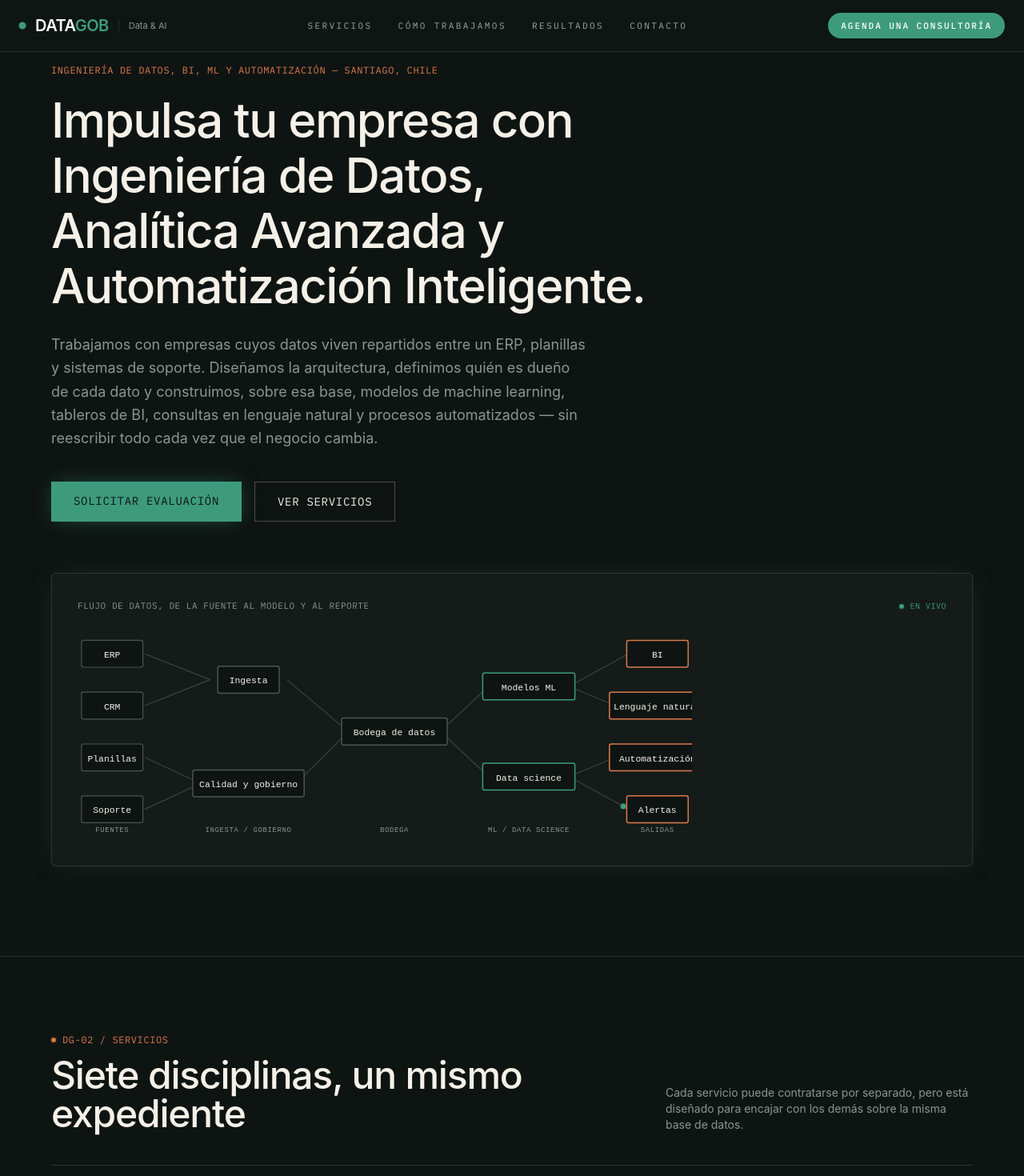
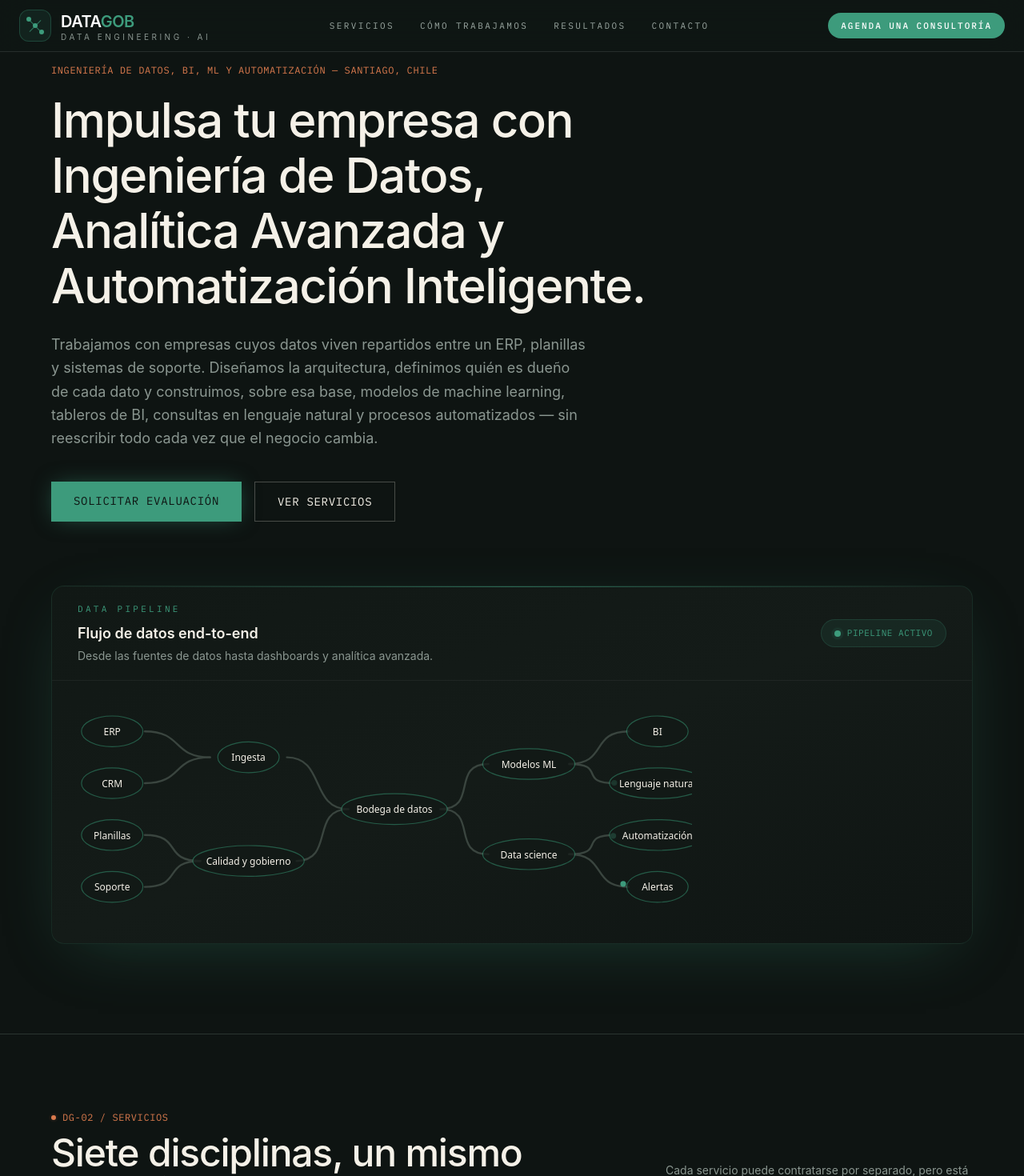
Before and after one commit to mrtnoo/data-gob, a Next.js app: page / in a window 1280 px wide. Shown: the top 1470 px of the page at 80% size. Built offline with nearby package versions, Linux system fonts and the light colour scheme.

Commit message:
cambio nodos

```diff
--- a/app/page.tsx
+++ b/app/page.tsx
@@ -263,44 +263,64 @@ function DiagramaFlujo() {
   return (
     <svg viewBox="0 0 640 220" className="h-auto w-full max-w-3xl" aria-hidden="true">
       {/* líneas estáticas de cada tramo, debajo de los paquetes animados */}
-      {TRAMOS.map((t, i) => (
-        <line
+      {TRAMOS.map((t, i) => {
+        const [x1, y1] = t.from;
+        const [x2, y2] = t.to;
+
+        const path = `
+              M ${x1} ${y1}
+              C ${x1 + 40} ${y1},
+                ${x2 - 40} ${y2},
+                ${x2} ${y2}
+            `;
+
+        return (
+          <path
             key={i}
-          x1={t.from[0]}
-          y1={t.from[1]}
-          x2={t.to[0]}
-          y2={t.to[1]}
+            d={path}
+            fill="none"
             stroke="#3A453F"
-          strokeWidth="1"
+            strokeWidth="2"
+            strokeLinecap="round"
           />
-      ))}
+        );
+      })}
 
       {/* paquetes de datos viajando por cada tramo, en cascada */}
       {TRAMOS.map((t, i) => (
         <PaqueteDatos key={i} from={t.from} to={t.to} delay={t.delay} />
       ))}
 
+
       {/* nodos */}
       {NODOS_FLUJO.map((n) => {
+        const x = Number(n.x);
+        const y = Number(n.y);
         const w = n.w ?? 64;
+
+        if (isNaN(x) || isNaN(y)) return null;
+
         return (
           <g key={n.id}>
             <rect
-              x={n.x - w / 2}
-              y={n.y - 14}
+              x={x - w / 2}
+              y={y - 16}
               width={w}
-              height="28"
-              rx="2"
-              fill="#0E1412"
-              stroke={colorNodo(n.variante)}
-              strokeWidth={n.variante === "fuente" ? 1 : 1.25}
+              height="32"
+              rx="999"
+              ry="999"
+              fill="rgba(18, 25, 23, 0.72)"
+              stroke="rgba(73, 214, 163, 0.35)"
+              strokeWidth="1"
+              filter="url(#softGlow)"
             />
+
             <text
-              x={n.x}
-              y={n.y + 4}
+              x={x}
+              y={y + 4}
               textAnchor="middle"
-              fontFamily="ui-monospace, monospace"
-              fontSize="9.5"
+              fontFamily="ui-sans-serif, system-ui"
+              fontSize="10"
               fill="#F5F1E8"
             >
               {n.id}
@@ -308,28 +328,6 @@ function DiagramaFlujo() {
           </g>
         );
       })}
-
-      {/* rótulos de columna */}
-      {[
-        { x: COL_FUENTE, label: "FUENTES" },
-        { x: (COL_INGESTA + COL_GOBIERNO) / 2, label: "INGESTA / GOBIERNO" },
-        { x: COL_BODEGA, label: "BODEGA" },
-        { x: COL_MODELO, label: "ML / DATA SCIENCE" },
-        { x: COL_SALIDA, label: "SALIDAS" },
-      ].map((c) => (
-        <text
-          key={c.label}
-          x={c.x}
-          y="212"
-          textAnchor="middle"
-          fontFamily="ui-monospace, monospace"
-          fontSize="7.5"
-          letterSpacing="0.5"
-          fill="#8A9690"
-        >
-          {c.label}
-        </text>
-      ))}
     </svg>
   );
 }
@@ -675,23 +673,31 @@ export default function Home() {
         <div className="mx-auto flex h-16 max-w-7xl items-center justify-between px-6">
 
           {/* Logo */}
-          <a
-            href="#"
-            className="group flex items-center gap-3"
+          <a href="#" className="group flex items-center gap-3">
+
+            <motion.div
+              whileHover={{ rotate: 180 }}
+              transition={{ duration: 0.6 }}
+              className="relative flex h-10 w-10 items-center justify-center rounded-xl border border-[#3D9B7C]/30 bg-[#3D9B7C]/10"
             >
-            <motion.div
-              animate={{ scale: [1, 1.2, 1] }}
-              transition={{ duration: 2, repeat: Infinity }}
-              className="h-2 w-2 rounded-full bg-[#3D9B7C]"
-            />
+              <div className="absolute h-1.5 w-1.5 rounded-full bg-[#3D9B7C]" />
+              <div className="absolute left-2 top-2 h-1.5 w-1.5 rounded-full bg-[#3D9B7C]" />
+              <div className="absolute right-2 bottom-2 h-1.5 w-1.5 rounded-full bg-[#3D9B7C]" />
 
-            <span className="font-serif text-xl font-semibold tracking-tight text-white transition-transform duration-300 group-hover:scale-105">
+              <div className="absolute h-px w-5 rotate-45 bg-[#3D9B7C]/70" />
+              <div className="absolute h-px w-5 -rotate-45 bg-[#3D9B7C]/70" />
+            </motion.div>
+
+            <div className="flex flex-col leading-none">
+              <span className="font-serif text-xl font-semibold tracking-tight text-white">
                 DATA<span className="text-[#3D9B7C]">GOB</span>
               </span>
 
-            <span className="hidden border-l border-white/10 pl-3 text-[11px] text-[#8A9690] lg:block">
-              Data & AI
+              <span className="text-[10px] uppercase tracking-[0.35em] text-[#8A9690]">
+                Data Engineering · AI
               </span>
+            </div>
+
           </a>
 
           {/* Navegación */}
@@ -784,24 +790,47 @@ export default function Home() {
           </motion.div>
 
           <motion.div
-            initial={{ opacity: 0 }}
-            animate={{ opacity: 1 }}
+            initial={{ opacity: 0, y: 30 }}
+            whileInView={{ opacity: 1, y: 0 }}
+            viewport={{ once: true }}
             transition={{ duration: 0.8, delay: 0.3 }}
-            className="mt-16 overflow-x-auto rounded-md border border-[#F5F1E8]/12 bg-[#141B18] p-6 shadow-[0_0_40px_-12px_rgba(61,155,124,0.25)] md:p-8"
+            className="relative mt-20 overflow-hidden rounded-2xl border border-[#3D9B7C]/15 bg-gradient-to-br from-[#111815] via-[#141B18] to-[#0F1513] shadow-[0_20px_80px_-30px_rgba(61,155,124,0.35)]"
           >
-            <div className="mb-5 flex items-center justify-between gap-4">
-              <p className="font-mono text-[11px] uppercase tracking-wider text-[#8A9690]">
-                Flujo de datos, de la fuente al modelo y al reporte
+            {/* Glow */}
+            <div className="absolute inset-x-0 top-0 h-px bg-gradient-to-r from-transparent via-[#3D9B7C] to-transparent opacity-60" />
+
+            {/* Header */}
+            <div className="flex items-center justify-between border-b border-white/5 px-8 py-5">
+              <div>
+                <p className="font-mono text-[11px] uppercase tracking-[0.3em] text-[#3D9B7C]">
+                  Data Pipeline
                 </p>
-              <span className="flex items-center gap-2 font-mono text-[10px] uppercase tracking-wider text-[#3D9B7C]">
-                <span className="relative flex h-1.5 w-1.5">
-                  <span className="absolute inline-flex h-full w-full animate-ping rounded-full bg-[#3D9B7C] opacity-60" />
-                  <span className="relative inline-flex h-1.5 w-1.5 rounded-full bg-[#3D9B7C]" />
+
+                <h3 className="mt-2 text-lg font-semibold text-[#F5F1E8]">
+                  Flujo de datos end-to-end
+                </h3>
+
+                <p className="mt-1 text-sm text-[#8A9690]">
+                  Desde las fuentes de datos hasta dashboards y analítica avanzada.
+                </p>
+              </div>
+
+              <div className="flex items-center gap-2 rounded-full border border-[#3D9B7C]/20 bg-[#3D9B7C]/10 px-4 py-2">
+                <span className="relative flex h-2 w-2">
+                  <span className="absolute inline-flex h-full w-full animate-ping rounded-full bg-[#3D9B7C]" />
+                  <span className="relative inline-flex h-2 w-2 rounded-full bg-[#3D9B7C]" />
                 </span>
-                En vivo
+
+                <span className="font-mono text-[11px] uppercase tracking-wider text-[#3D9B7C]">
+                  Pipeline Activo
                 </span>
               </div>
+            </div>
+
+            {/* Diagram */}
+            <div className="relative p-8">
               <DiagramaFlujo />
+            </div>
           </motion.div>
         </motion.div>
       </section>
```
Lines whose indentation alone changed are shown as unchanged.
